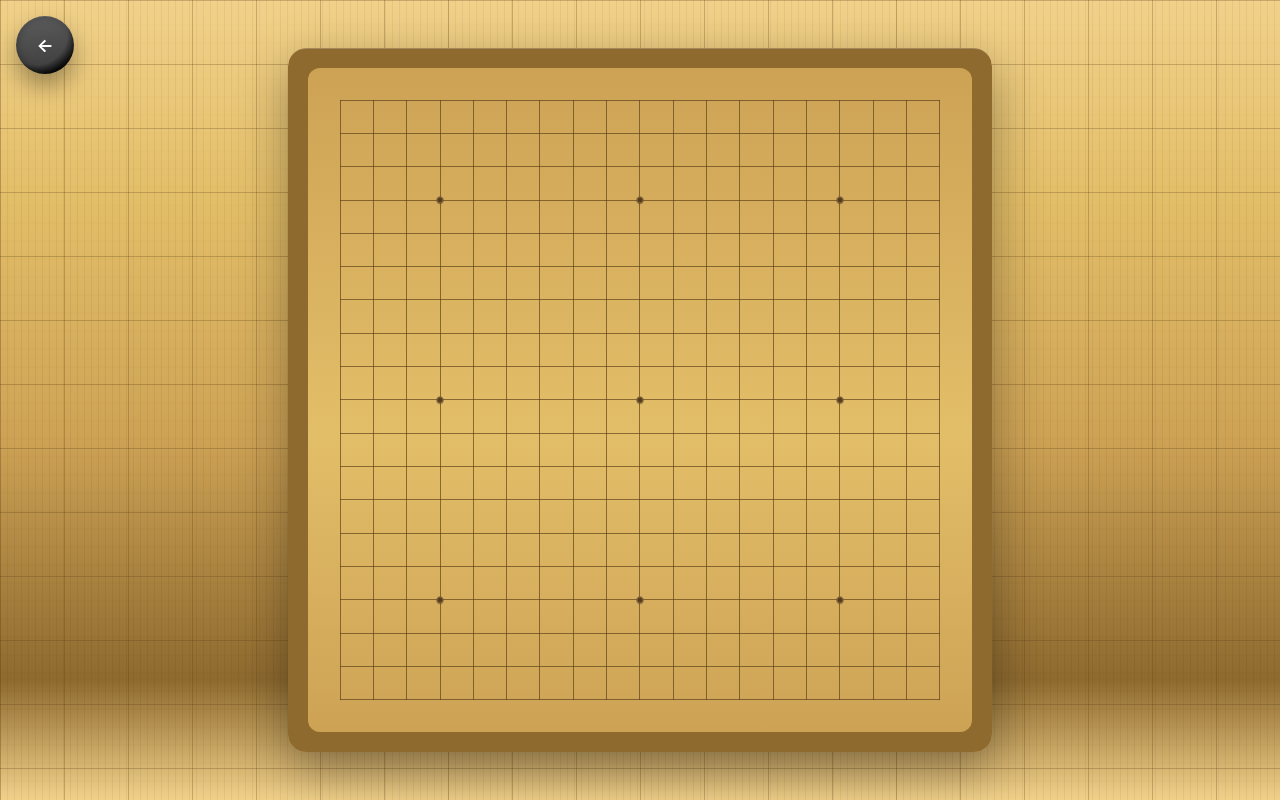
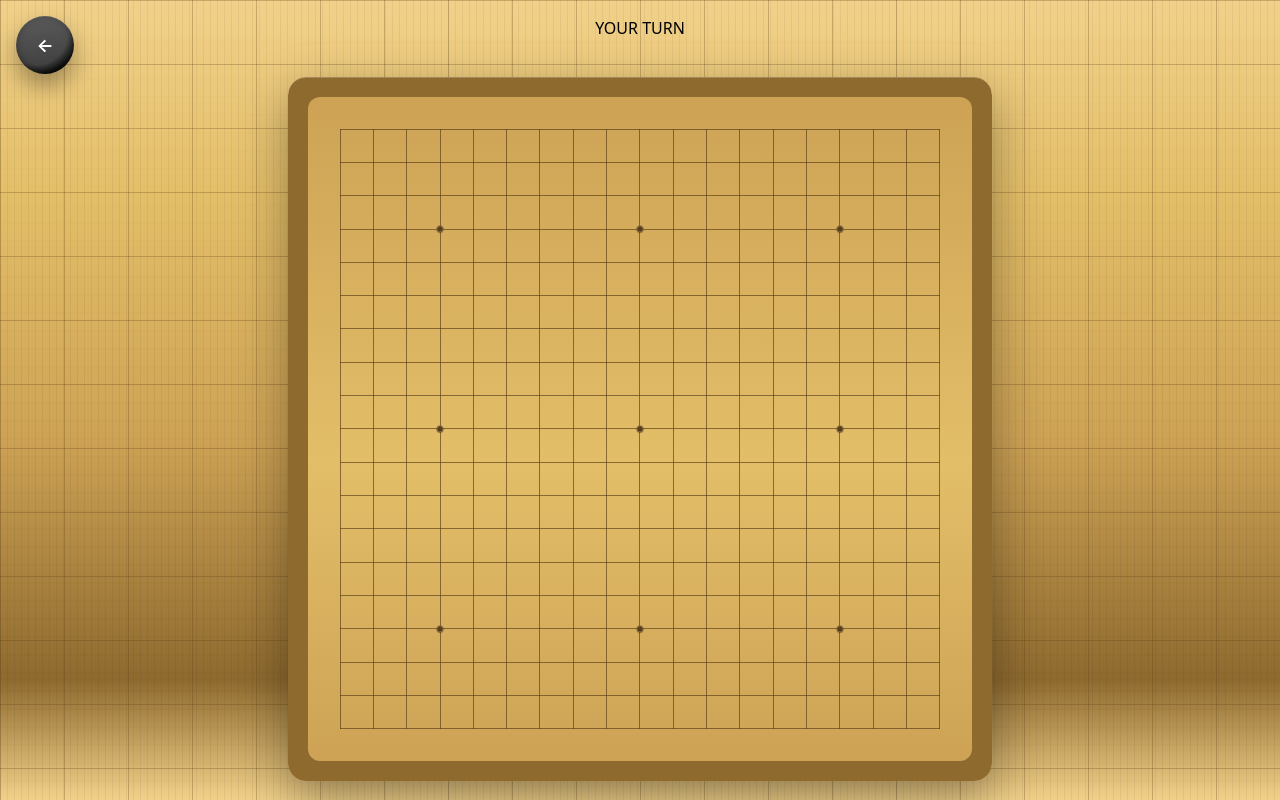
Before and after one commit to ThibaultNGUYEN26/gomoku, a React (Vite) app: page / in a window 1280 px wide. Both pictures are taken after a click on the button "PLAY". Built offline with nearby package versions, Linux system fonts and the light colour scheme.

Commit message:
Update Board.jsx

```diff
--- a/src/components/Board.jsx
+++ b/src/components/Board.jsx
@@ -1,16 +1,38 @@
+import { useEffect, useState } from "react";
 import useBoard, { BOARD_SIZE } from "../hooks/useBoard.js";
 
 export default function Board2D({ onBack }){
   const { size, stones, hover, setHover, turn, place, cells } = useBoard(BOARD_SIZE);
 
+  const BOT_START_SECONDS = 0;
+  const [botTime, setBotTime] = useState(BOT_START_SECONDS);
+
+  useEffect(() => {
+    if (turn === "white") {
+      setBotTime(BOT_START_SECONDS);
+    }
+  }, [turn]);
+
+  useEffect(() => {
+    if (turn !== "white")
+      return;
+    const id = setInterval(() => {
+      setBotTime(t => t + 1);
+    }, 1000);
+    return () => clearInterval(id);
+  }, [turn]);
+
   return (
     <div className="board-page">
       <button className="hud-exit" onClick={onBack} aria-label="Back to menu">←</button>
 
+      <div className="bot-timer" aria-label="Bot reflection time">
+        {turn === "white" ? `BOT THINKING: ${botTime}s` : "YOUR TURN"}
+      </div>
+
       <div className="board-wrap">
         <div className="board-grid" aria-hidden="true" />
 
-        {/* Intersections layer */}
         <div className="board-intersections">
           {cells.map(({ r, c, key }) => {
             const placed = stones[key];
@@ -33,8 +55,6 @@ export default function Board2D({ onBack }){
           })}
         </div>
 
-        {/* Grid lines layer (SVG for crisp scaling) */}
-        {/* Use a tight viewBox so coordinates (0..18) align exactly with percent-based intersections */}
         <svg className="grid-lines" viewBox="0 0 18 18" aria-hidden="true">
           {/* Vertical lines (19 lines => 18 intervals; edges at 0 and 18) */}
           {Array.from({ length: 19 }, (_, i) => (
@@ -49,14 +69,13 @@ export default function Board2D({ onBack }){
         <div className="board-overlay" aria-hidden="true">
           {(() => {
             const size = BOARD_SIZE;
-            // Standard 9 star (hoshi) points for a 19x19 board
-            const nineStarCoords = [
+            const nineHoshiDots = [
               [3,3],[3,9],[3,15],
               [9,3],[9,9],[9,15],
               [15,3],[15,9],[15,15]
             ];
             const pct = (n) => (n / (size - 1)) * 100;
-            return nineStarCoords.map(([r,c], i) => (
+            return nineHoshiDots.map(([r,c], i) => (
               <span key={`${r}-${c}-${i}`} className="hoshi" style={{ left: `${pct(c)}%`, top: `${pct(r)}%` }} />
             ));
           })()}
```
